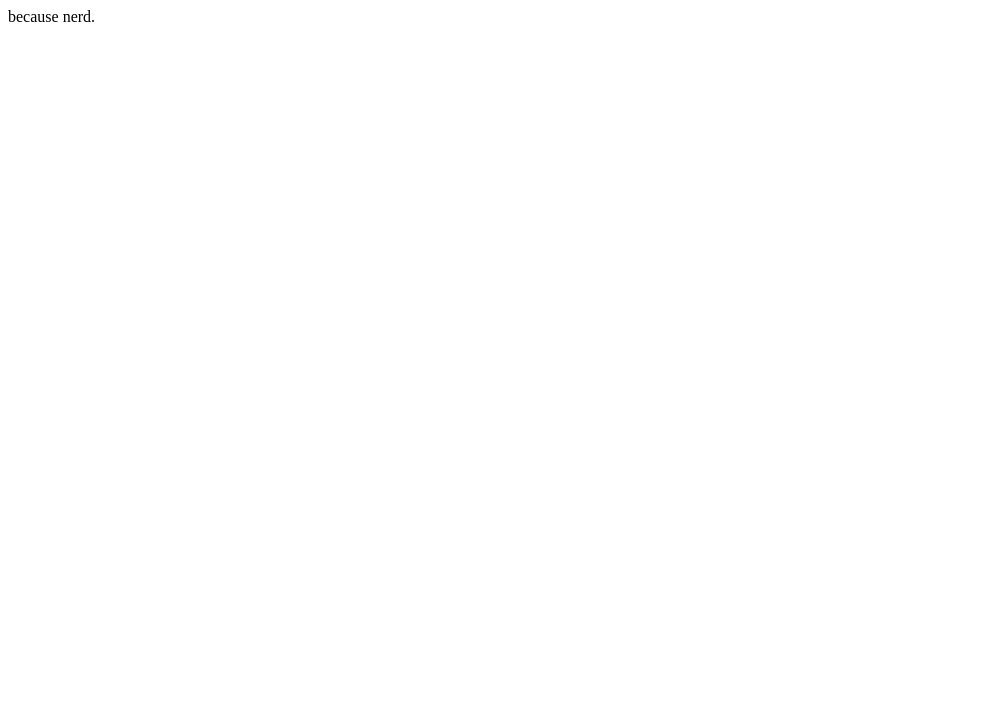
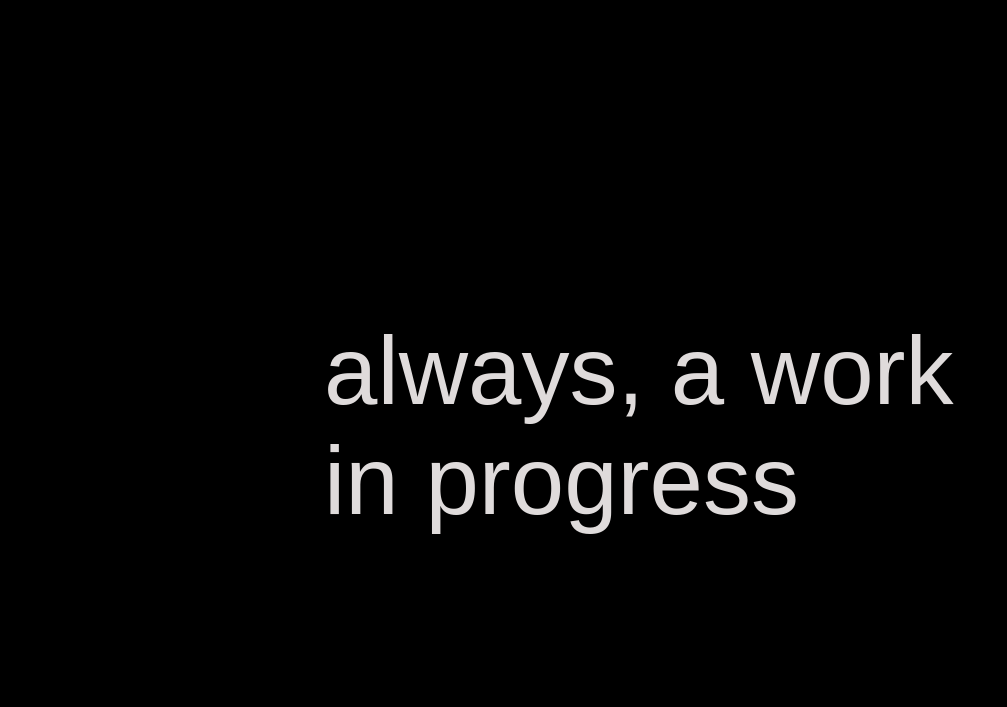
Before and after one commit to blakehall/blakehall.github.com, a plain HTML site: page index.html in a window 1280 px wide. Shown: the whole page, without its empty margins (0-1007 px from the left). Drawn offline with Linux system fonts and the light colour scheme.

Commit message:
New and improved!

```diff
--- a/index.html
+++ b/index.html
@@ -1 +1,21 @@
-because nerd.
+<html>
+  <head>
+    <style media="screen" type="text/css">
+      body {
+        background: black;
+      }
+
+      p {
+        font-family: sans-serif;
+        font-size: 6em;
+        margin-top: 25%;
+        margin-right: 25%;
+        margin-left: 25%;
+        color: #DFDBDB;
+      }
+    </style>
+  </head>
+  <body>
+    <p>always, a work in progress</p>
+  </body>
+</html>
```
